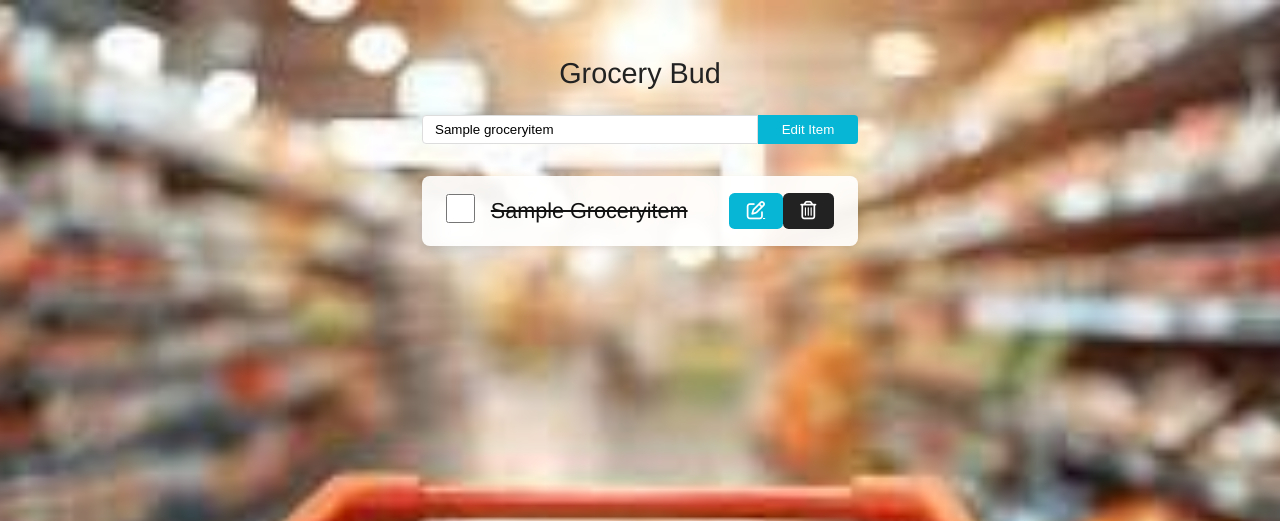
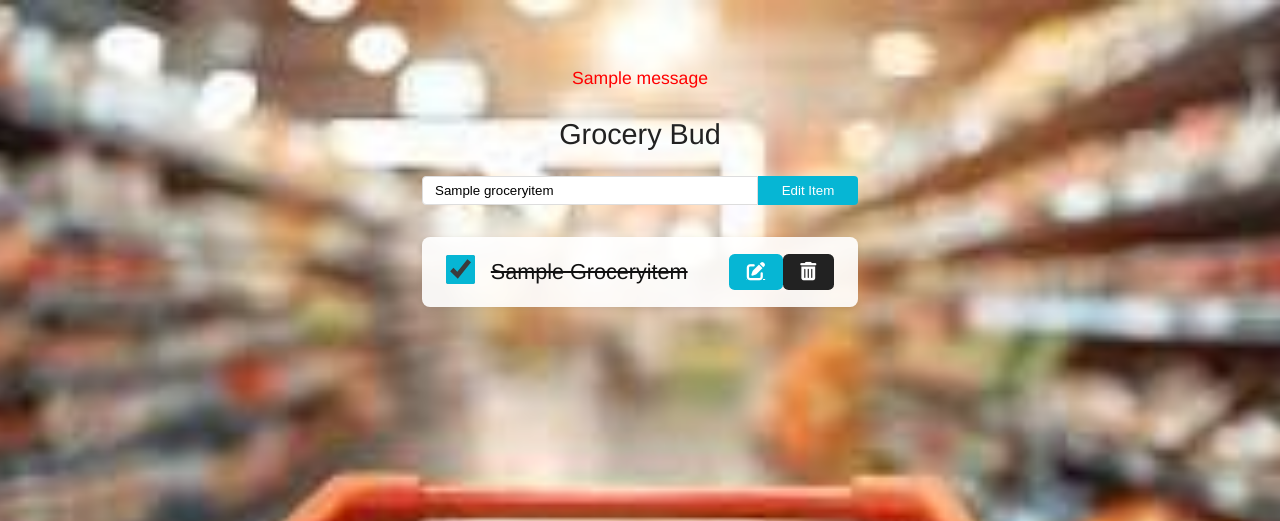
Before and after one commit to apoorva-05/CRUD-with-Django, a Django app: page /?edit=1 in a window 1280 px wide. Shown: the top 521 px of the page. Run offline with Django 5.2, Linux system fonts and the light colour scheme; tables that the repository leaves empty hold one stand-in row (values such as "Sample post"); one stand-in notice (Sample message) is shown.

Commit message:
Final bugs fixed

```diff
--- a/grocery/static/grocery/css/global.css
+++ b/grocery/static/grocery/css/global.css
@@ -7,7 +7,7 @@
 }
 
 body {
-  background-image: url("../images/background.jpg"); /* relative to CSS file */
+  background-image: url("../images/background.jpg");
   background-size: cover;
   background-position: center;
   background-repeat: no-repeat;
@@ -23,6 +23,7 @@ body {
   border-radius: 10px;
   max-width: 500px;
   margin: 2rem auto;
+  background-color: transparent;
 }
 
 .section-center h2 {
@@ -32,56 +33,19 @@ body {
 }
 
 .alert {
-  padding: 1rem 1.5rem;
-  margin-bottom: 1.5rem;
-  border-radius: 0.5rem;
+  padding: 0.75rem 1rem;
+  margin-bottom: 1rem;
+  border-radius: 0.25rem;
   text-align: center;
-  font-size: 1.2rem;
+  font-size: 1.1rem;
   font-weight: 500;
+  color: red;
 }
 
 .alert-success {
   background: transparent;
-  color: #065f46;
 }
 
 .alert-error {
   background: transparent;
-  color: #065f46;
 }
-/* .... existing styles .... */
-
-.alert {
-  padding: 0.75rem 1rem;
-  margin-bottom: 1rem;
-  border-radius: 0.25rem;
-  text-align: center;
-}
-
-.alert-success {
-  background: #d1fae5;
-  color: #065f46;
-}
-
-.alert-error {
-  background: #fee2e2;
-  color: #991b1b;
-}
-/* .... existing styles .... */
-
-.alert {
-  padding: 0.75rem 1rem;
-  margin-bottom: 1rem;
-  border-radius: 0.25rem;
-  text-align: center;
-}
-
-.alert-success {
-  background: #d1fae5;
-  color: #065f46;
-}
-
-.alert-error {
-  background: #fee2e2;
-  color: #991b1b;
-}
--- a/grocery/templates/grocery/index.html
+++ b/grocery/templates/grocery/index.html
@@ -16,6 +16,19 @@
   </head>
   <body>
     <section class="section-center">
+      <!-- Messages -->
+      {% if messages %}
+      <div class="messages">
+        {% for message in messages %}
+        <p
+          class="alert {% if message.tags %}alert-{{ message.tags }}{% endif %}"
+        >
+          {{ message }}
+        </p>
+        {% endfor %}
+      </div>
+      {% endif %}
+
       <!-- Add / Edit Form -->
       <form
         method="POST"
@@ -43,39 +56,28 @@
         </div>
       </form>
 
+      <!-- Items List -->
       <div class="items">
         {% for item in items %}
         <div class="single-item">
+          <!-- Toggle Completed  -->
           <form method="POST" action="{% url 'grocery:toggle' item.id %}">
-            {% csrf_token %}
-            <input
-              type="checkbox"
-              {%
-              if
-              item.completed
-              %}checked{%
-              endif
-              %}
-              onclick="
-                this.form.submit();
-                this.disabled = true;
-              "
-            />
+              {% csrf_token %}
+              <input type="checkbox"
+                      {% if item.completed %}checked{% endif %}
+                      onchange="this.form.submit()" />
           </form>
+          <p style="text-decoration: {% if item.completed %}line-through{% else %}none{% endif %}">{{ item.name }}</p>
 
-          <p
-            style="text-decoration: {% if item.completed %}line-through{% else %}none{% endif %};"
-          >
-            {{ item.name }}
-          </p>
-
+          <!-- Edit Button -->
           <a
             href="{% url 'grocery:edit' item.id %}"
             class="btn icon-btn edit-btn"
           >
-            <i class="fa-regular fa-pen-to-square"></i>
+            <i class="fa-solid fa-pen-to-square"></i>
           </a>
 
+          <!-- Delete Button -->
           <form
             method="POST"
             action="{% url 'grocery:delete' item.id %}"
@@ -83,12 +85,11 @@
           >
             {% csrf_token %}
             <button type="submit" class="btn icon-btn remove-btn">
-              <i class="fa-regular fa-trash-can"></i>
+              <i class="fa-solid fa-trash-can"></i>
             </button>
           </form>
-        </div>
         {% empty %}
-        <p style="text-align: center; color: yellow; font-size: 1.25rem">
+        <p style="text-align: center; color: blueviolet; font-size: 1.25rem">
           No items yet. Add one above!
         </p>
         {% endfor %}
--- a/grocery/views.py
+++ b/grocery/views.py
@@ -24,8 +24,8 @@ def toggle_completed(request, item_id):
         item = get_object_or_404(GroceryItem, id=item_id)
         item.completed = not item.completed
         item.save()
+
     return redirect('grocery:index')
-
 
 def delete_item(request, item_id):
     """Delete a grocery item"""
```
Also changed, not shown: db.sqlite3.
